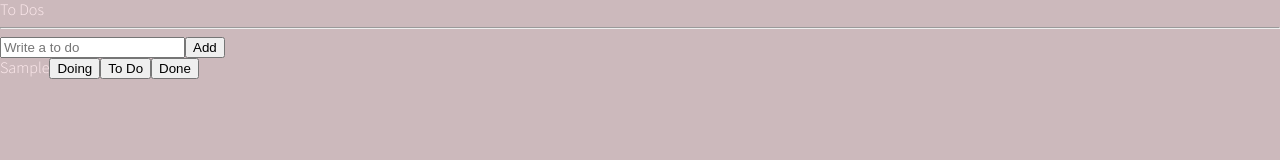
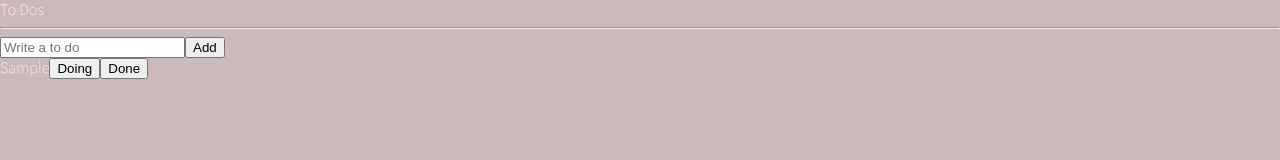
Before and after one commit to chominho14/Typescript-TodoList, a React (Create React App) app: page / in a window 1280 px wide. Both pictures are taken after typing "Sample" into the empty fields and a click on the button "Add". Shown: the top 160 px of the page. Built offline with nearby package versions, Linux system fonts and the light colour scheme.

Commit message:
v0.0.6 (TodoList - 7 - Category)

```diff
--- a/src/components/ToDo.tsx
+++ b/src/components/ToDo.tsx
@@ -1,12 +1,32 @@
-import { IToDo } from "../atoms";
+import React from "react";
+import { useSetRecoilState } from "recoil";
+import { IToDo, toDoState } from "../atoms";
 
-function ToDo({ text }: IToDo) {
+function ToDo({ text, category, id }: IToDo) {
+  const setToDos = useSetRecoilState(toDoState);
+  const onClick = (event: React.MouseEvent<HTMLButtonElement>) => {
+    const {
+      currentTarget: { name },
+    } = event;
+  };
   return (
     <li>
       <span>{text}</span>
-      <button>Doing</button>
-      <button>To Do</button>
-      <button>Done</button>
+      {category !== "DOING" && (
+        <button name="DOING" onClick={onClick}>
+          Doing
+        </button>
+      )}
+      {category !== "TO_DO" && (
+        <button name="TO_DO" onClick={onClick}>
+          To Do
+        </button>
+      )}
+      {category !== "DONE" && (
+        <button name="DONE" onClick={onClick}>
+          Done
+        </button>
+      )}
     </li>
   );
 }
```
